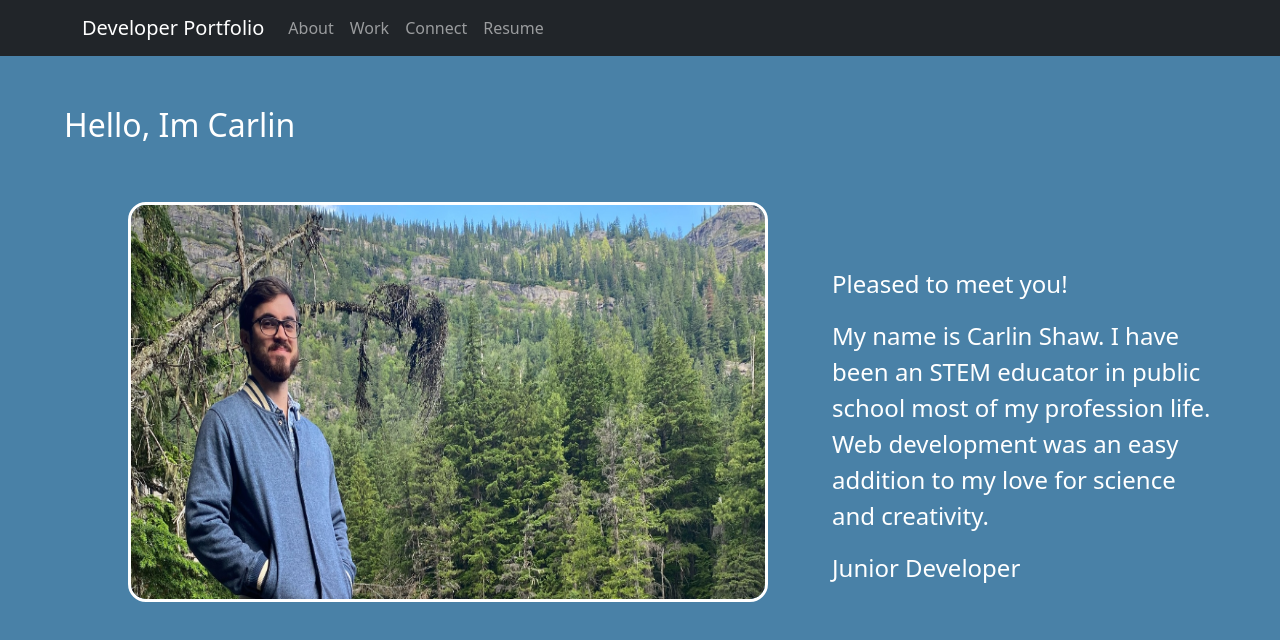
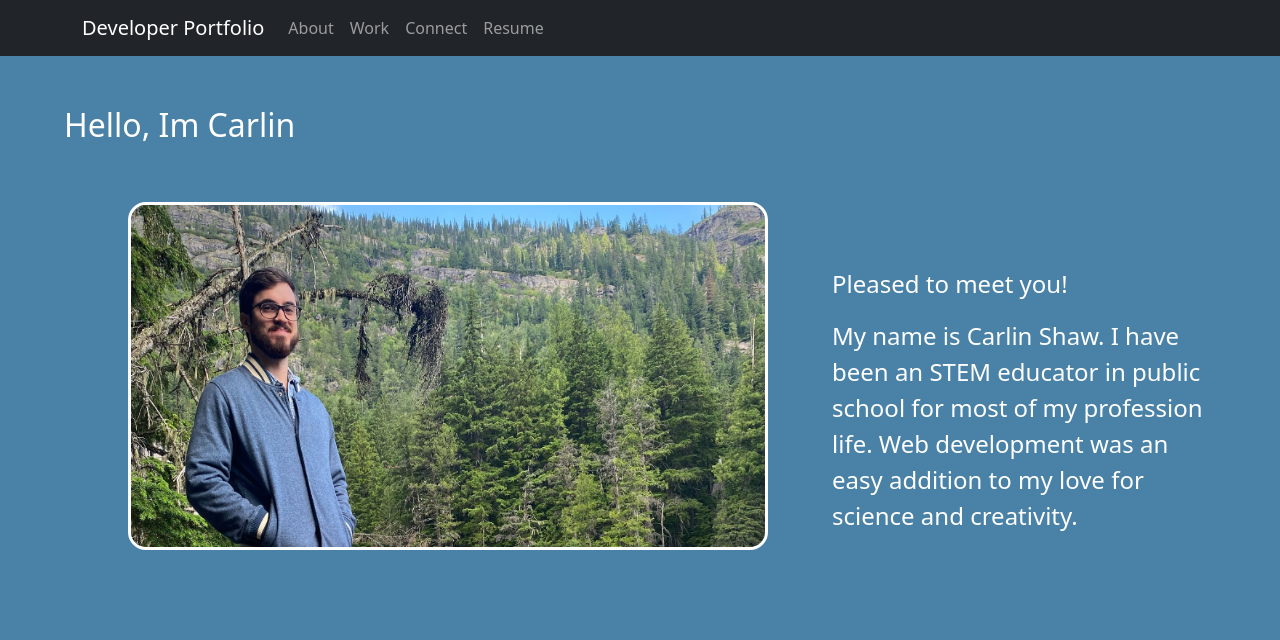
Before and after one commit to carlinjshaw/react_portfolio_cs, a React (Create React App) app: page / in a window 1280 px wide. Shown: the top 640 px of the page. Built offline with nearby package versions, Linux system fonts and the light colour scheme.

Commit message:
bio in about

```diff
--- a/src/components/About.js
+++ b/src/components/About.js
@@ -12,11 +12,11 @@ function About(props) {
         <img class="profileImage" src={profile}></img>
         <article className="about_text">
           <p>Pleased to meet you!</p>
-          <p>My name is Carlin Shaw. I have been an STEM educator in public school most of my profession life.
+          <p>My name is Carlin Shaw. I have been an STEM educator in public school for most of my profession life.
             Web development was an easy addition to my love for science and creativity.
 
           </p>
-          <p>Junior Developer</p>
+          <p></p>
         </article>
         </div>
       </div>
```
